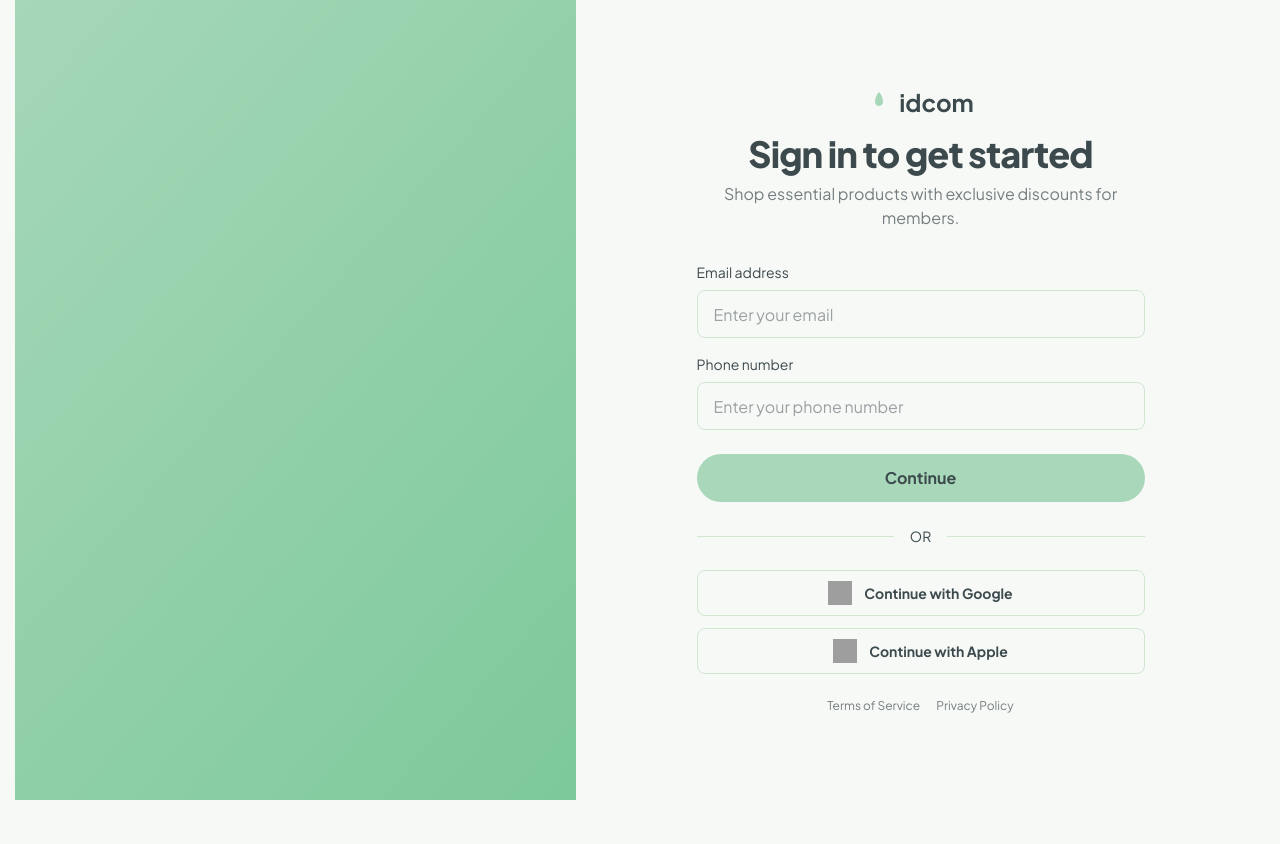
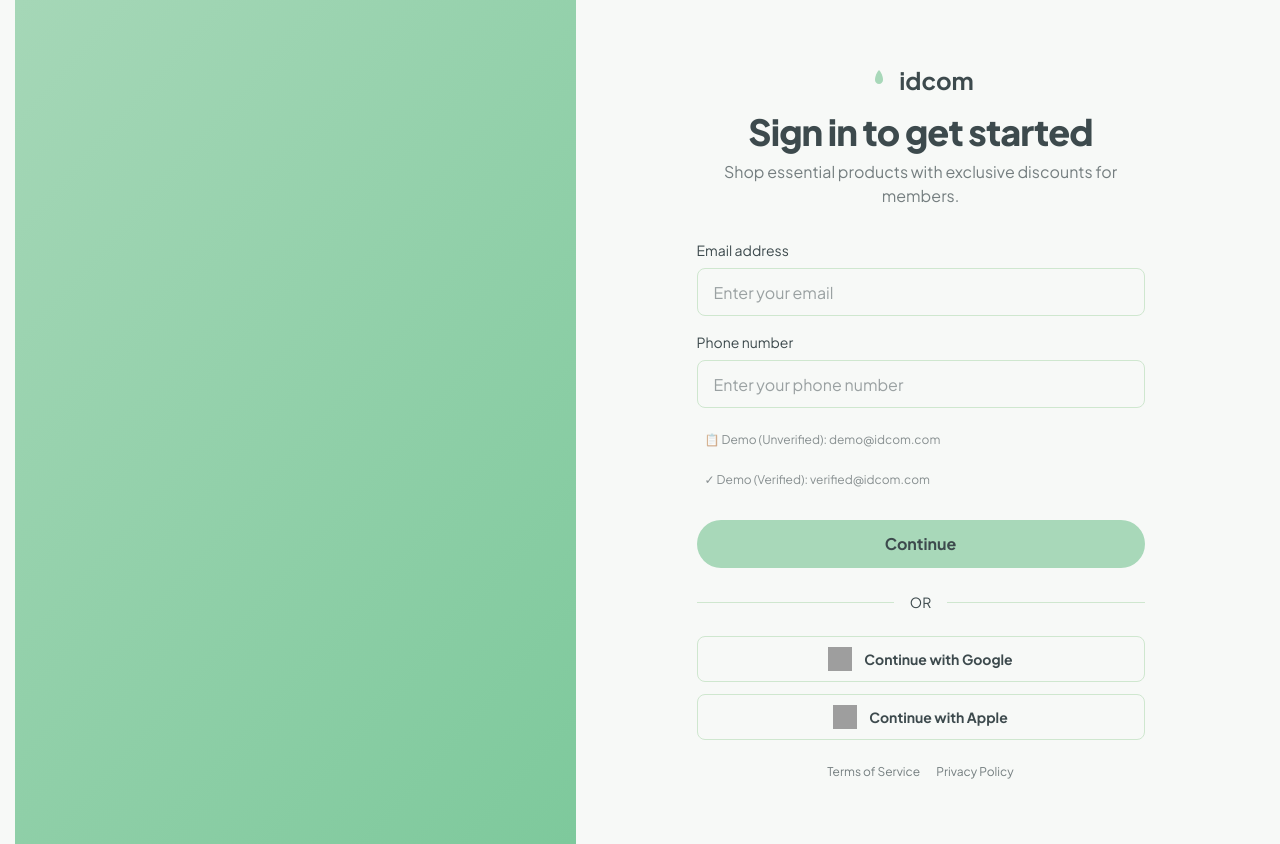
Before and after one commit to dacarva/idcom, a Next.js app: page /login in a window 1280 px wide. Before the commit the page ends 800 px from the top, so only its background shows below. Built offline with nearby package versions, Linux system fonts and the light colour scheme; grey boxes are pictures that could not be loaded.

Commit message:
feat(auth): connect login to user store and add demo accounts
- Login now creates user and redirects to verify-subsidy
- Add demo accounts for testing verified/unverified states
- Remove SubsidyModal from login flow

```diff
--- a/components/auth/login-form.tsx
+++ b/components/auth/login-form.tsx
@@ -1,19 +1,33 @@
 'use client'
 
 import { useState } from 'react'
+import { useRouter } from 'next/navigation'
 import { Input } from '@/components/ui/input'
 import { Button } from '@/components/ui/button'
 import { Divider } from '@/components/ui/divider'
 import { SocialButton } from '@/components/auth/social-button'
-import { SubsidyModal } from '@/components/feedback/subsidy-modal'
+import { useUserStore } from '@/stores/user-store'
 import Link from 'next/link'
 
 export function LoginForm () {
-	const [showSubsidy, setShowSubsidy] = useState(false)
+	const router = useRouter()
+	const login = useUserStore((state) => state.login)
+	const [email, setEmail] = useState('')
+	const [phone, setPhone] = useState('')
 
 	const handleSubmit = (e: React.FormEvent<HTMLFormElement>) => {
 		e.preventDefault()
-		setShowSubsidy(true)
+		if (email && phone) {
+			// Extract name from email for now
+			const name = email.split('@')[0]
+			login(email, name)
+			// If email is verified demo, go straight to products
+			if (email === 'verified@idcom.com') {
+				router.push('/products')
+			} else {
+				router.push('/verify-subsidy')
+			}
+		}
 	}
 
 	return (
@@ -23,14 +37,40 @@ export function LoginForm () {
 					label='Email address'
 					type='email'
 					placeholder='Enter your email'
+					value={email}
+					onChange={(e) => setEmail(e.target.value)}
 					required
 				/>
 				<Input
 					label='Phone number'
 					type='tel'
 					placeholder='Enter your phone number'
+					value={phone}
+					onChange={(e) => setPhone(e.target.value)}
 					required
 				/>
+				<div className='space-y-2'>
+					<button
+						type='button'
+						onClick={() => {
+							setEmail('demo@idcom.com')
+							setPhone('+1 (555) 123-4567')
+						}}
+						className='w-full text-xs text-text-light/60 hover:text-primary transition-colors p-2 rounded hover:bg-primary/5 text-left'
+					>
+						📋 Demo (Unverified): demo@idcom.com
+					</button>
+					<button
+						type='button'
+						onClick={() => {
+							setEmail('verified@idcom.com')
+							setPhone('+1 (555) 987-6543')
+						}}
+						className='w-full text-xs text-text-light/60 hover:text-primary transition-colors p-2 rounded hover:bg-primary/5 text-left'
+					>
+						✓ Demo (Verified): verified@idcom.com
+					</button>
+				</div>
 			</div>
 
 			<Button className='w-full' type='submit'>
@@ -78,11 +118,6 @@ export function LoginForm () {
 					Privacy Policy
 				</Link>
 			</div>
-
-			<SubsidyModal
-				isOpen={showSubsidy}
-				onClose={() => setShowSubsidy(false)}
-			/>
 		</form>
 	)
 }
```
